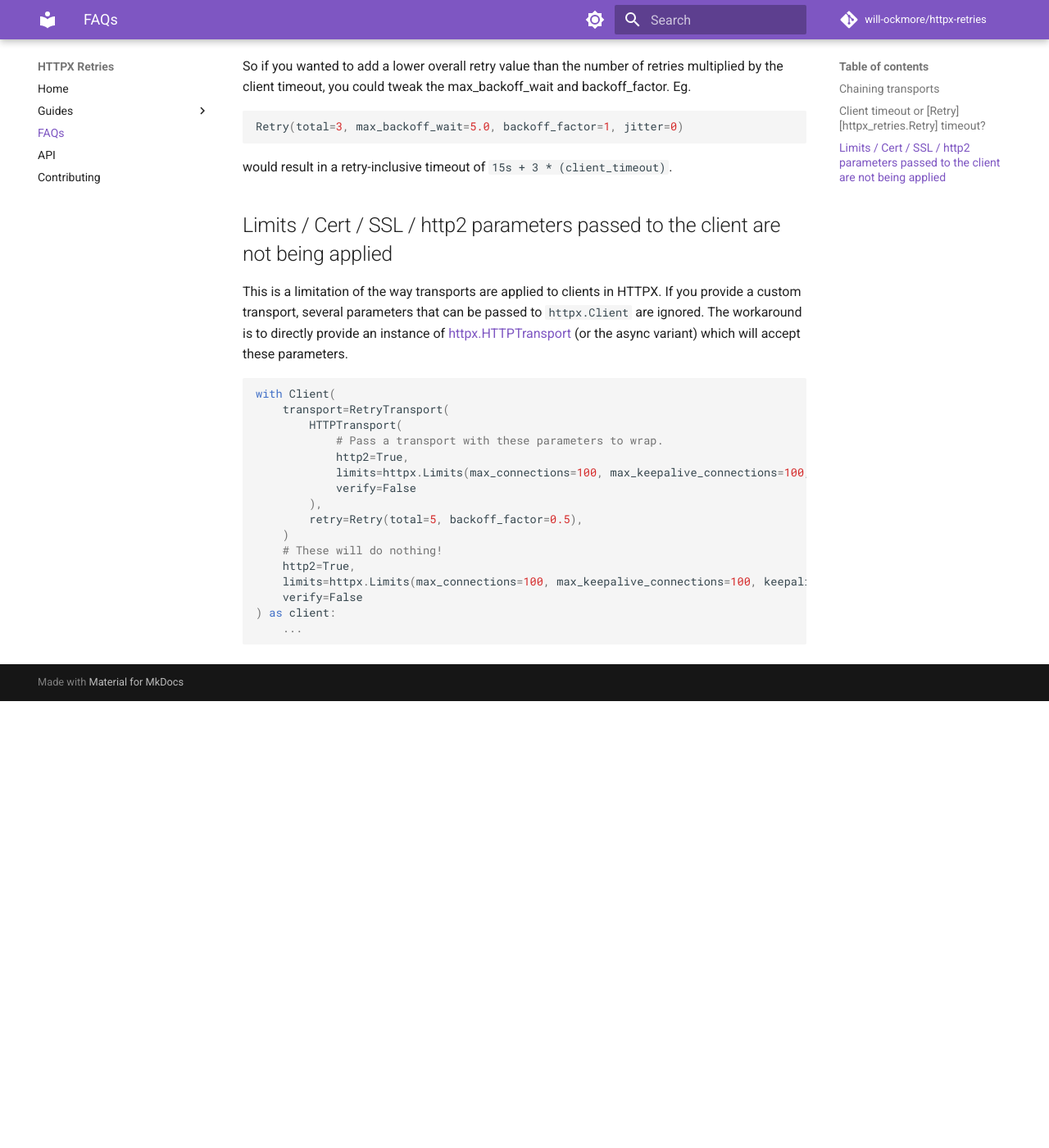
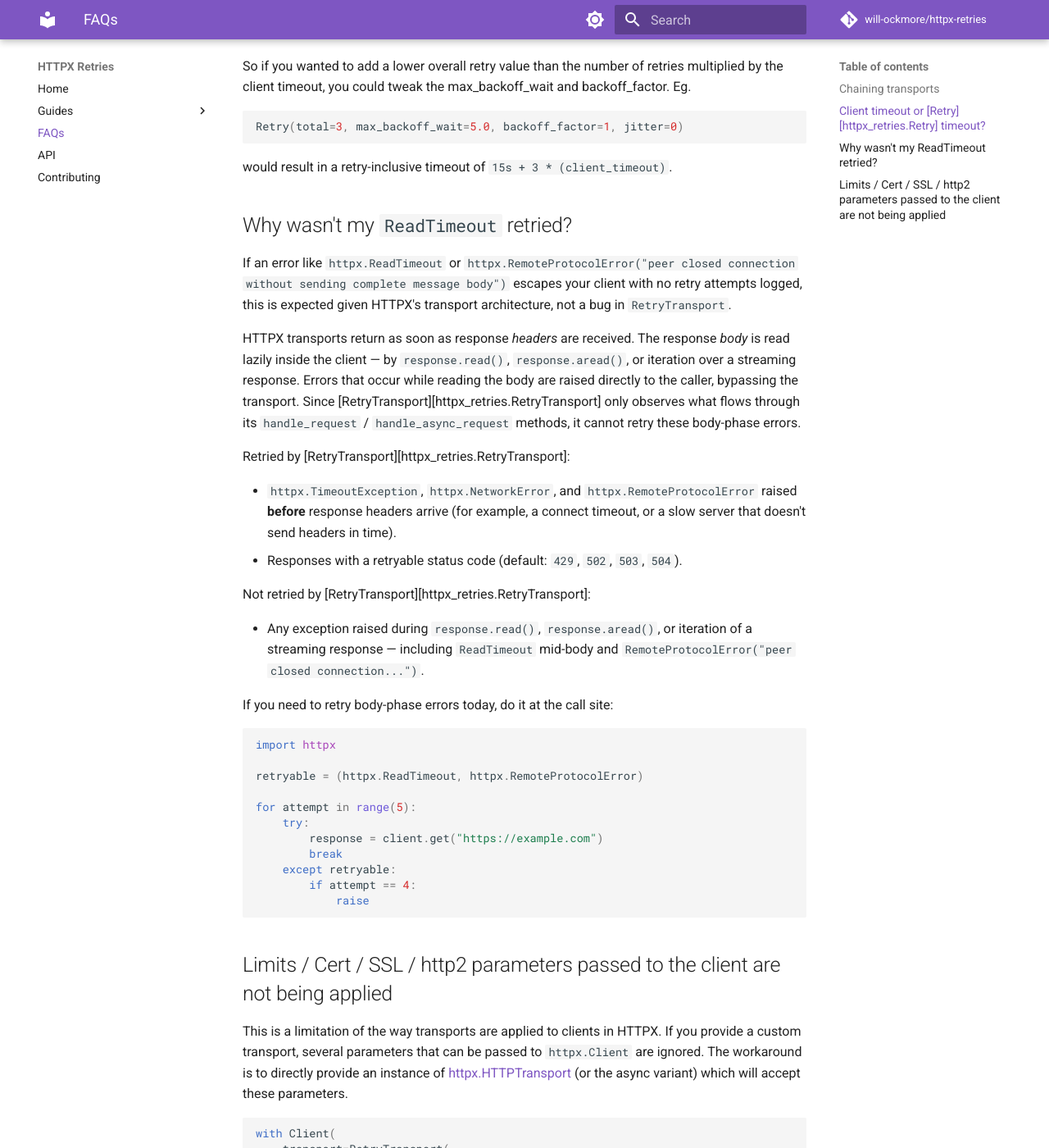
Before and after one commit to will-ockmore/httpx-retries, an MkDocs documentation site: the page built from docs/faq.md, in a window 1280 px wide and 1400 px high, scrolled down 940 px. Shown: the whole window at 82% size. Built offline with MkDocs 1.6.1 and Material for MkDocs 9.7.7, drawn with Linux system fonts in a browser that asks for light colours; comment, search, counter and statistics services are not loaded; before the commit the page ends 1795 px from its top, so only the background shows below that.

Commit message:
Explain read error behaviour in the FAQ (#68)

````diff
--- a/docs/faq.md
+++ b/docs/faq.md
@@ -44,6 +44,37 @@ Retry(total=3, max_backoff_wait=5.0, backoff_factor=1, jitter=0)
 
 would result in a retry-inclusive timeout of `15s + 3 * (client_timeout)`.
 
+## Why wasn't my `ReadTimeout` retried?
+
+If an error like `httpx.ReadTimeout` or `httpx.RemoteProtocolError("peer closed connection without sending complete message body")` escapes your client with no retry attempts logged, this is expected given HTTPX's transport architecture, not a bug in `RetryTransport`.
+
+HTTPX transports return as soon as response *headers* are received. The response *body* is read lazily inside the client — by `response.read()`, `response.aread()`, or iteration over a streaming response. Errors that occur while reading the body are raised directly to the caller, bypassing the transport. Since [RetryTransport][httpx_retries.RetryTransport] only observes what flows through its `handle_request` / `handle_async_request` methods, it cannot retry these body-phase errors.
+
+Retried by [RetryTransport][httpx_retries.RetryTransport]:
+
+- `httpx.TimeoutException`, `httpx.NetworkError`, and `httpx.RemoteProtocolError` raised **before** response headers arrive (for example, a connect timeout, or a slow server that doesn't send headers in time).
+- Responses with a retryable status code (default: `429`, `502`, `503`, `504`).
+
+Not retried by [RetryTransport][httpx_retries.RetryTransport]:
+
+- Any exception raised during `response.read()`, `response.aread()`, or iteration of a streaming response — including `ReadTimeout` mid-body and `RemoteProtocolError("peer closed connection...")`.
+
+If you need to retry body-phase errors today, do it at the call site:
+
+```python
+import httpx
+
+retryable = (httpx.ReadTimeout, httpx.RemoteProtocolError)
+
+for attempt in range(5):
+    try:
+        response = client.get("https://example.com")
+        break
+    except retryable:
+        if attempt == 4:
+            raise
+```
+
 ## Limits / Cert / SSL / http2 parameters passed to the client are not being applied
 
 This is a limitation of the way transports are applied to clients in HTTPX. If you provide a custom transport, several parameters
````
